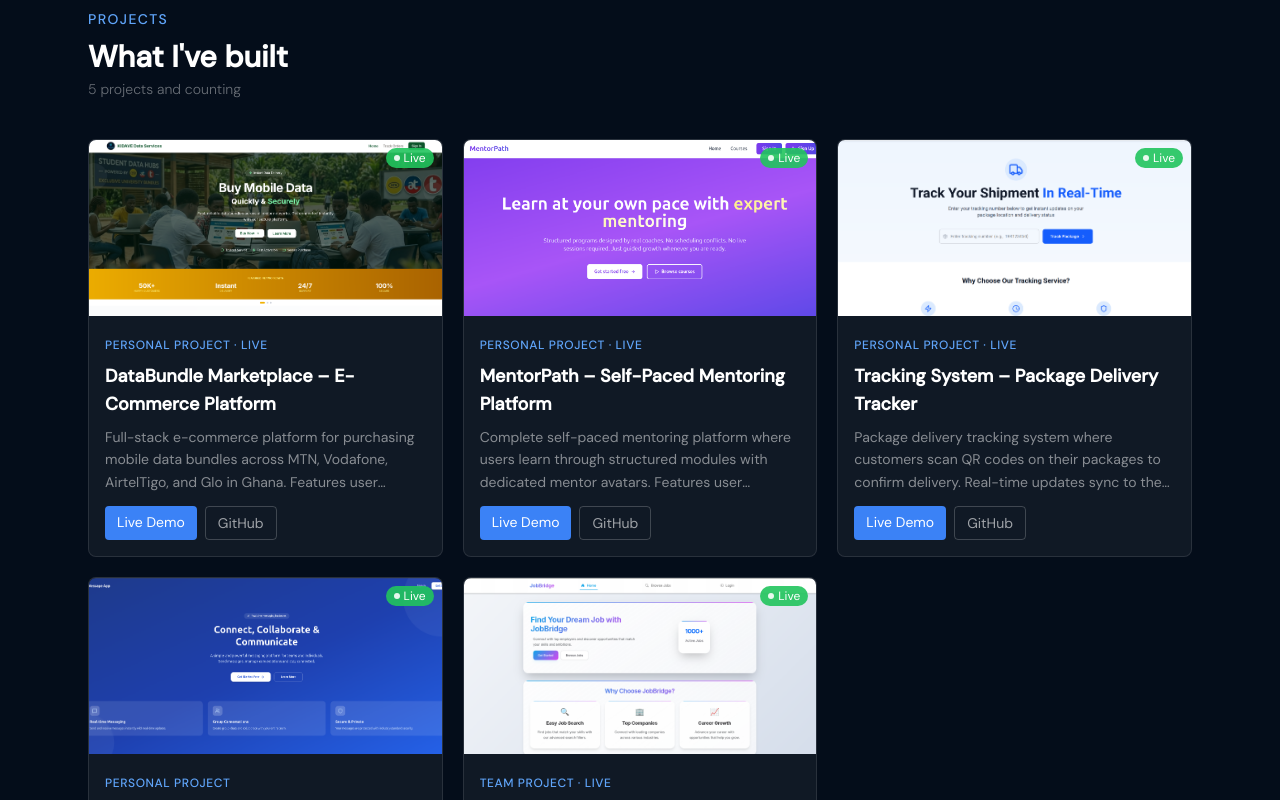
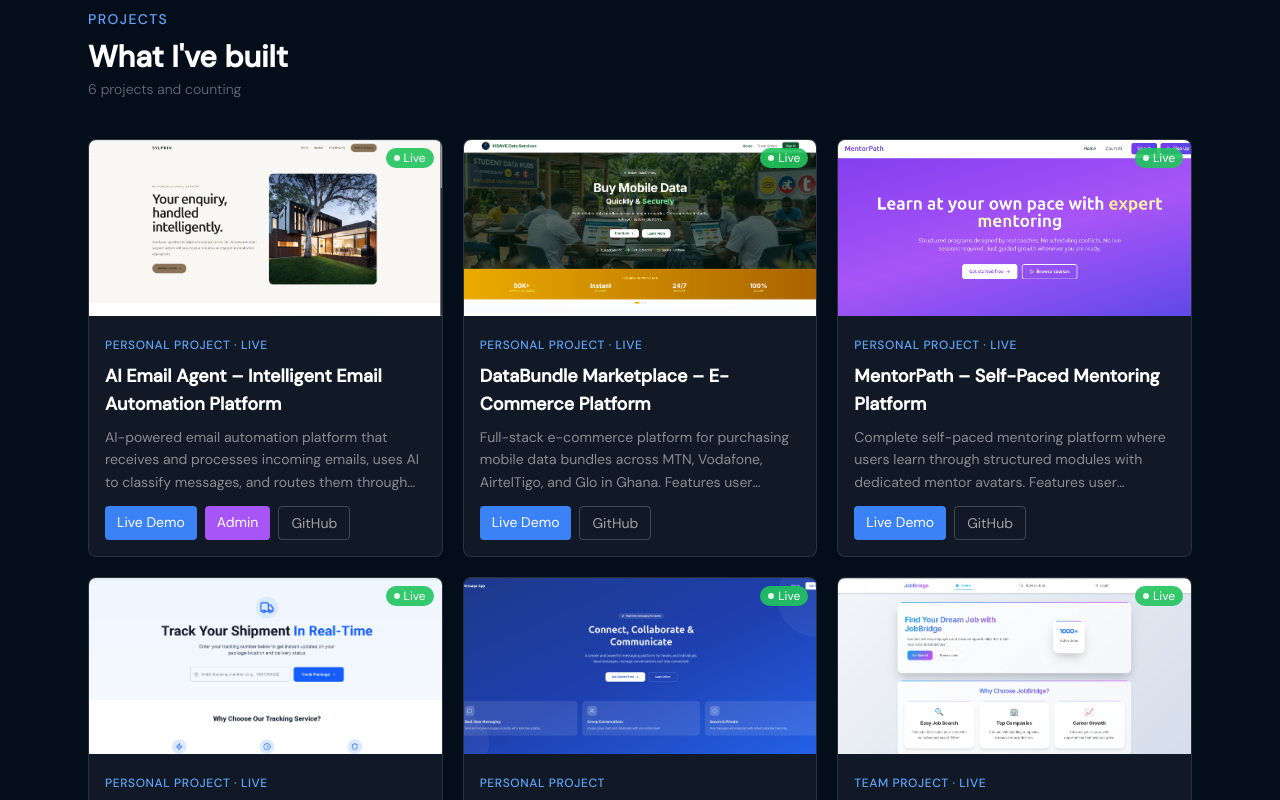
Before and after one commit to Ernestkyei/portfolio, a React app: page / in a window 1280 px wide. Shown: the part 2160-2960 px from the top of the page. Built offline with nearby package versions, Linux system fonts and the light colour scheme; the HTML template or start-up script is replaced by a standard one.

Commit message:
portfolio update

```diff
--- a/src/components/Projects.jsx
+++ b/src/components/Projects.jsx
@@ -1,12 +1,27 @@
 import { useState } from 'react';
 import { motion } from 'framer-motion';
-import messageImg from '../assets/message.png'
-import jobbridgeImg from '../assets/jobbride.png'
-import mentorpathImg from '../assets/mentorpath.png'
-import databundleImg from '../assets/databundle.png'
-import trackImg from '../assets/track.png'
+
+import messageImg from '../assets/message.png';
+import jobbridgeImg from '../assets/jobbride.png';
+import mentorpathImg from '../assets/mentorpath.png';
+import databundleImg from '../assets/databundle.png';
+import trackImg from '../assets/track.png';
+import aiAdmin from '../assets/ai email agent admin.png';
+import aiClient from '../assets/client frontend.png';
 
 const projects = [
+  {
+    type: 'Personal Project · Live',
+    title: 'AI Email Agent – Intelligent Email Automation Platform',
+    desc: 'AI-powered email automation platform that receives and processes incoming emails, uses AI to classify messages, and routes them through automated workflows. Includes a client frontend and admin dashboard for email management, classification results, review workflows, and audit logs.',
+    github: 'https://github.com/Ernestkyei?tab=repositories',
+    live: 'https://ai-email-agent-frontend.onrender.com/',
+    admin: 'https://ai-email-agent-admin.onrender.com/login',
+    image: aiClient,
+    imageAlt: 'AI Email Agent client frontend showing intelligent email automation',
+    adminImage: aiAdmin,
+  },
+
   {
     type: 'Personal Project · Live',
     title: 'DataBundle Marketplace – E-Commerce Platform',
@@ -14,8 +29,10 @@ const projects = [
     github: 'https://github.com/Ernestkyei/server',
     live: 'https://client-0eyf.onrender.com',
     image: databundleImg,
-    imageAlt: 'DataBundle marketplace showing mobile data bundles for MTN, Vodafone, AirtelTigo, and Glo'
+    imageAlt:
+      'DataBundle marketplace showing mobile data bundles for MTN, Vodafone, AirtelTigo, and Glo',
   },
+
   {
     type: 'Personal Project · Live',
     title: 'MentorPath – Self-Paced Mentoring Platform',
@@ -23,8 +40,9 @@ const projects = [
     github: 'https://github.com/Ernestkyei/mentorship-frontend',
     live: 'https://mentorship-frontend-e05o.onrender.com',
     image: mentorpathImg,
-    imageAlt: 'MentorPath platform showing course player with mentor avatar'
+    imageAlt: 'MentorPath platform showing course player with mentor avatar',
   },
+
   {
     type: 'Personal Project · Live',
     title: 'Tracking System – Package Delivery Tracker',
@@ -32,8 +50,9 @@ const projects = [
     github: 'https://github.com/Ernestkyei?tab=repositories',
     live: 'https://swifttrack-jlib.onrender.com',
     image: trackImg,
-    imageAlt: 'Package delivery tracking system with QR code scanning'
+    imageAlt: 'Package delivery tracking system with QR code scanning',
   },
+
   {
     type: 'Personal Project',
     title: 'Full-Stack Messaging Platform',
@@ -41,8 +60,9 @@ const projects = [
     github: 'https://github.com/Ernestkyei/message-app',
     live: 'https://message-app-rpgx.onrender.com/',
     image: messageImg,
-    imageAlt: 'Messaging platform dashboard showing real-time chat interface'
+    imageAlt: 'Messaging platform dashboard showing real-time chat interface',
   },
+
   {
     type: 'Team Project · Live',
     title: 'JobBridge — Job Search Platform',
@@ -50,23 +70,28 @@ const projects = [
     github: 'https://github.com/Ernestkyei/jobbridge',
     live: 'https://jobbridge-team06-d5agcya8cka3agd8.northcentralus-01.azurewebsites.net',
     image: jobbridgeImg,
-    imageAlt: 'JobBridge job search platform interface showing job listings'
+    imageAlt: 'JobBridge job search platform interface showing job listings',
   },
-]
+];
 
 const Projects = () => {
-  const [setHoveredIndex] = useState(null)
+  const [setHoveredIndex] = useState(null);
 
   const handleImageError = (e) => {
-    e.target.src = 'https://placehold.co/600x400/1a1a2e/4a90e2?text=Preview+Coming+Soon'
-  }
+    e.target.src =
+      'https://placehold.co/600x400/1a1a2e/4a90e2?text=Preview+Coming+Soon';
+  };
 
   return (
     <section className="py-20 px-6 max-w-6xl mx-auto" id="projects">
       <div className="mb-10">
-        <span className="text-blue-400 text-sm tracking-widest uppercase font-medium">Projects</span>
+        <span className="text-blue-400 text-sm tracking-widest uppercase font-medium">
+          Projects
+        </span>
+
         <h2 className="text-3xl text-white mt-2 font-semibold">
           What I've built
+
           <span className="block text-sm text-white/40 font-light mt-1">
             {projects.length} projects and counting
           </span>
@@ -93,6 +118,7 @@ const Projects = () => {
                 onError={handleImageError}
                 className="object-cover w-full h-full"
               />
+
               {p.live && (
                 <span className="absolute top-2 right-2 bg-green-500/90 text-white text-xs px-2 py-0.5 rounded-full flex items-center gap-1">
                   <span className="w-1.5 h-1.5 bg-white rounded-full animate-pulse"></span>
@@ -106,15 +132,17 @@ const Projects = () => {
               <span className="text-xs text-blue-400 tracking-wider uppercase font-medium">
                 {p.type}
               </span>
+
               <h3 className="text-white font-semibold mt-1.5 mb-2 text-lg">
                 {p.title}
               </h3>
+
               <p className="text-white/50 text-sm leading-relaxed mb-3 line-clamp-3">
                 {p.desc}
               </p>
 
               {/* Buttons */}
-              <div className="flex gap-2">
+              <div className="flex gap-2 flex-wrap">
                 {p.live && (
                   <a
                     href={p.live}
@@ -125,6 +153,18 @@ const Projects = () => {
                     Live Demo
                   </a>
                 )}
+
+                {p.admin && (
+                  <a
+                    href={p.admin}
+                    target="_blank"
+                    rel="noreferrer"
+                    className="text-sm px-3 py-1.5 bg-purple-500 hover:bg-purple-600 text-white rounded transition-colors"
+                  >
+                    Admin
+                  </a>
+                )}
+
                 <a
                   href={p.github}
                   target="_blank"
@@ -151,7 +191,7 @@ const Projects = () => {
         </a>
       </div>
     </section>
-  )
-}
+  );
+};
 
-export default Projects
+export default Projects;
```
Also changed, not shown: src/assets/ai email agent admin.png (added), src/assets/client frontend.png (added).
